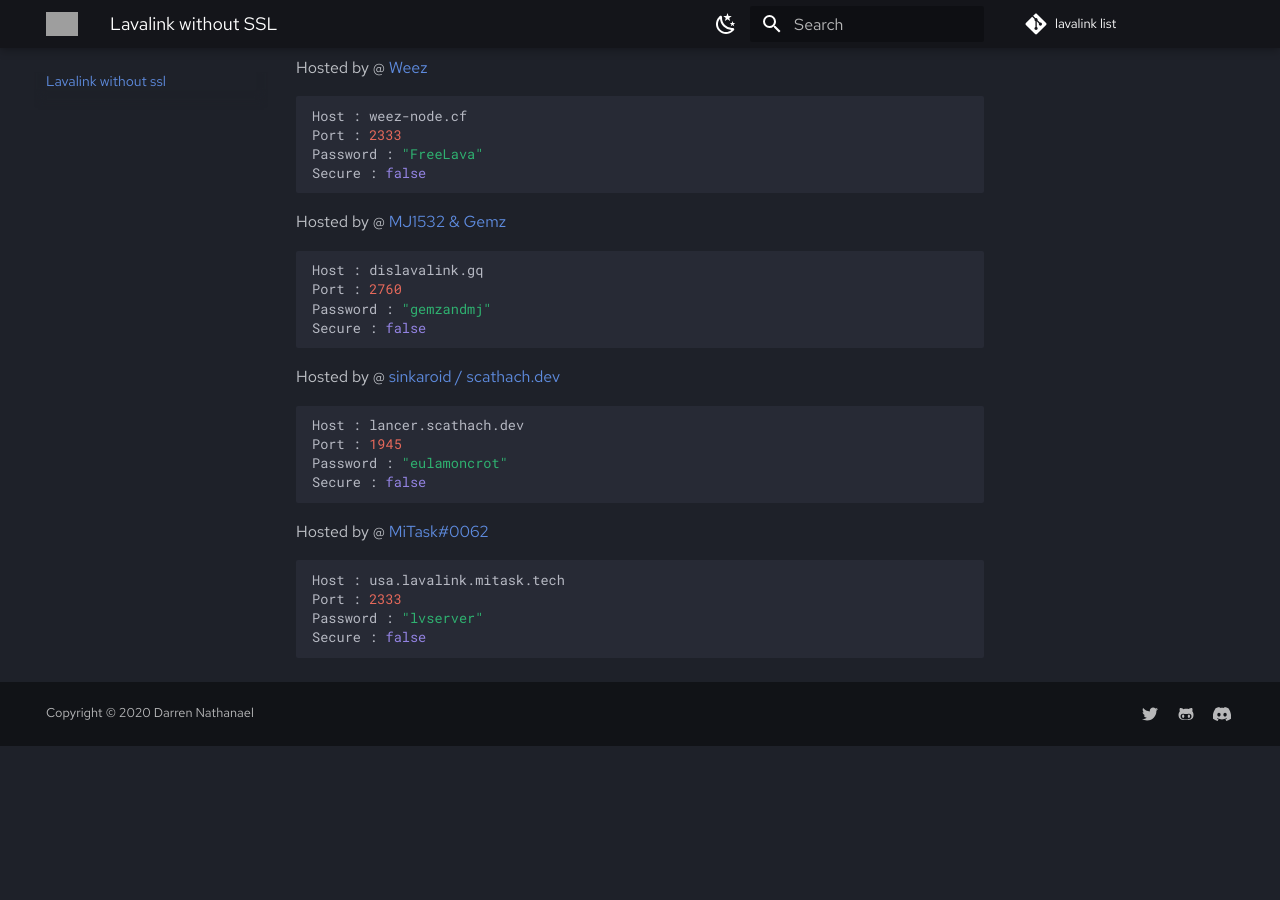
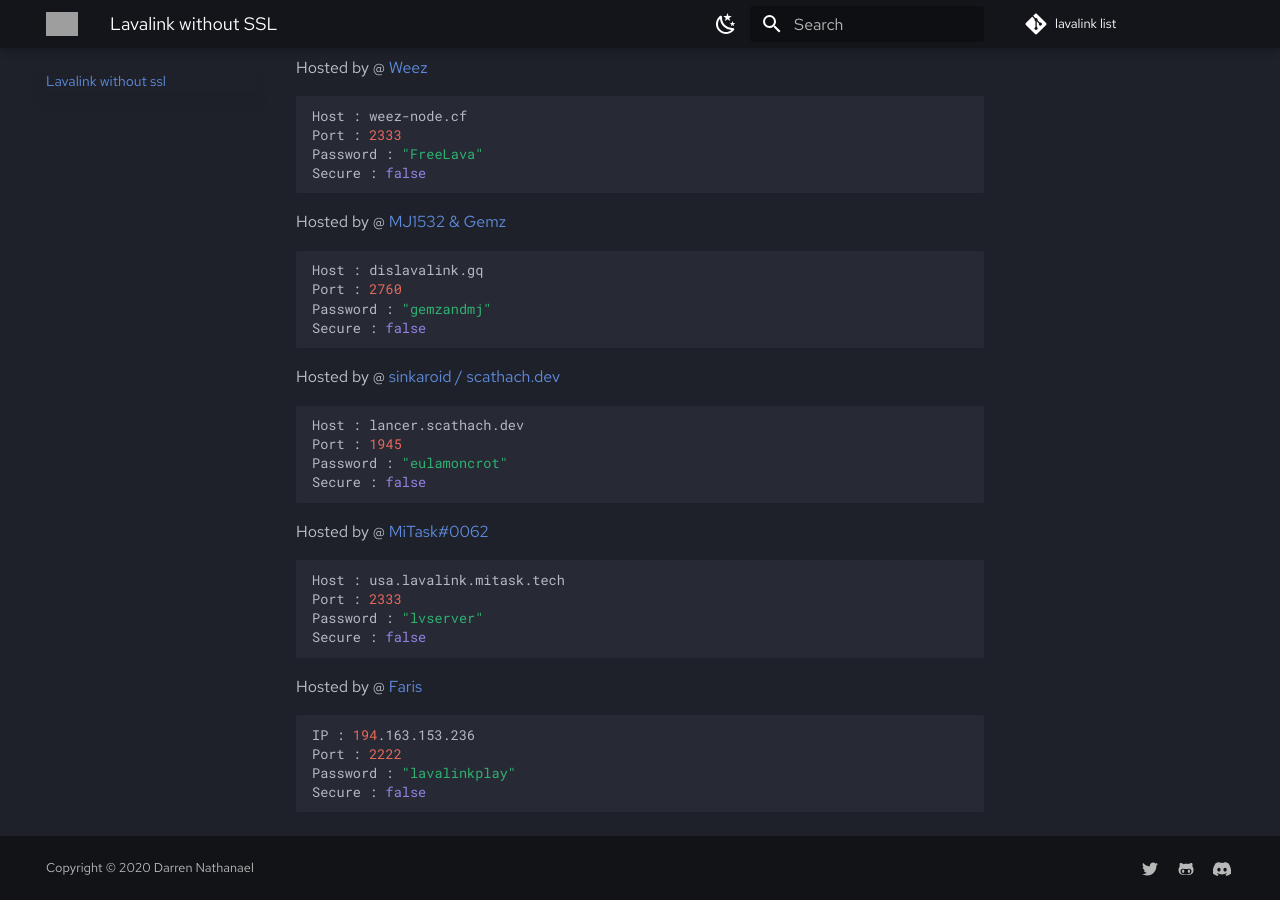
Before and after one commit to DarrenOfficial/lavalink-list, an MkDocs documentation site: the page built from docs/NoSSL/lavalink-without-ssl.md, in a window 1280 px wide and 900 px high, scrolled down 1256 px. Built offline with MkDocs 1.6.1 and Material for MkDocs 9.7.7, drawn with Linux system fonts in a browser that asks for light colours; comment, search, counter and statistics services are not loaded; before the commit the page ends 2002 px from its top, so only the background shows below that; grey boxes are pictures that could not be loaded.

Commit message:
Added lavalink server! (#136)

````diff
--- a/docs/NoSSL/lavalink-without-ssl.md
+++ b/docs/NoSSL/lavalink-without-ssl.md
@@ -90,3 +90,11 @@ Port : 2333
 Password : "lvserver"
 Secure : false
 ```
+
+Hosted by @ [Faris](https://github.com/flkapes)
+```bash
+IP : 194.163.153.236
+Port : 2222
+Password : "lavalinkplay"
+Secure : false
+```
````
